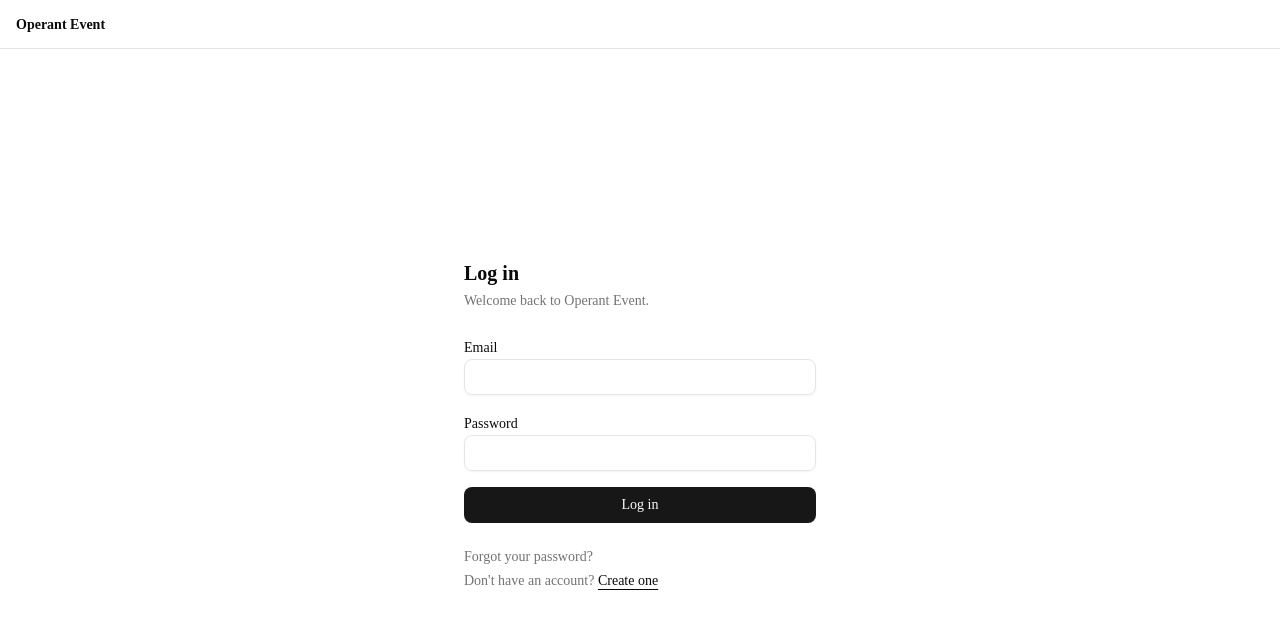
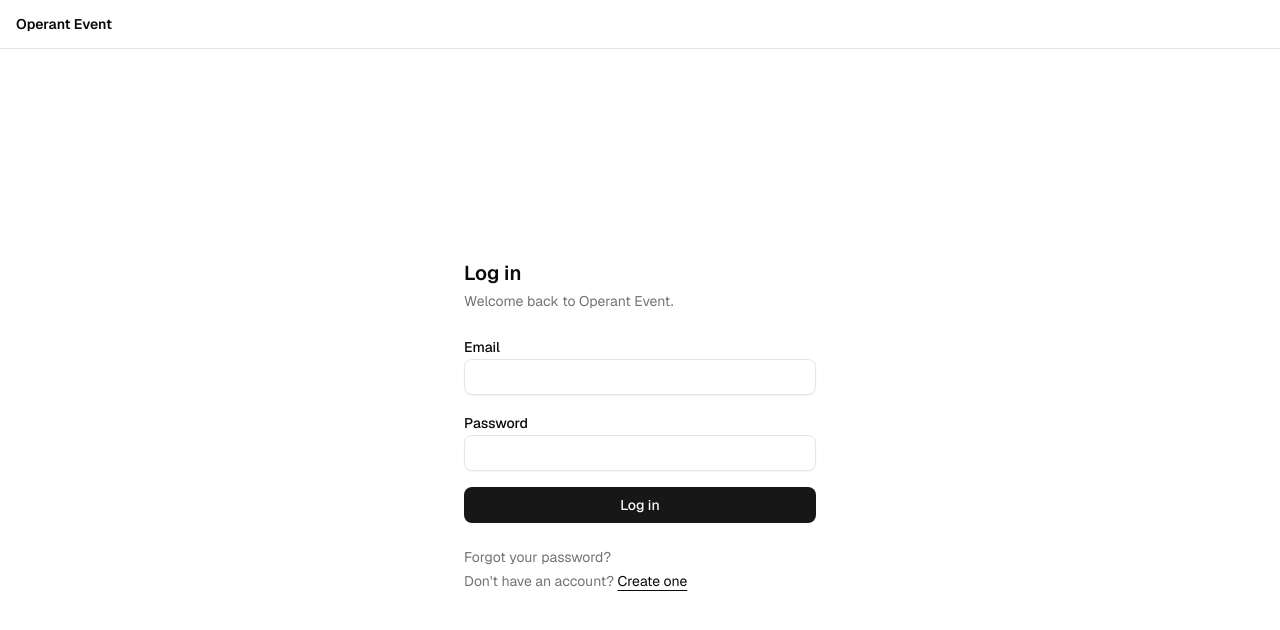
Before and after one commit to ravindrasirvi609/operant-event, a Next.js app in the folder apps/web/: page /login in a window 1280 px wide. Shown: the top 630 px of the page. Built offline with nearby package versions, Linux system fonts and the light colour scheme.

Commit message:
feat: update font-sans variable and display active organization name in selector

```diff
--- a/apps/web/app/globals.css
+++ b/apps/web/app/globals.css
@@ -7,7 +7,7 @@
 @theme inline {
   --color-background: var(--background);
   --color-foreground: var(--foreground);
-  --font-sans: var(--font-sans);
+  --font-sans: var(--font-geist-sans);
   --font-mono: var(--font-geist-mono);
   --font-heading: var(--font-sans);
   --color-sidebar-ring: var(--sidebar-ring);
--- a/apps/web/components/shell/org-switcher.tsx
+++ b/apps/web/components/shell/org-switcher.tsx
@@ -12,6 +12,8 @@
     return null;
   }
 
+  const activeOrganization = organizations.find((organization) => organization.id === activeOrgId);
+
   return (
     <Select
       value={activeOrgId ?? undefined}
@@ -22,7 +24,7 @@
       }}
     >
       <SelectTrigger aria-label="Active organization" className="w-48">
-        <SelectValue placeholder="Select organization" />
+        <SelectValue placeholder="Select organization">{activeOrganization?.name}</SelectValue>
       </SelectTrigger>
       <SelectContent>
         {organizations.map((organization) => (
```
